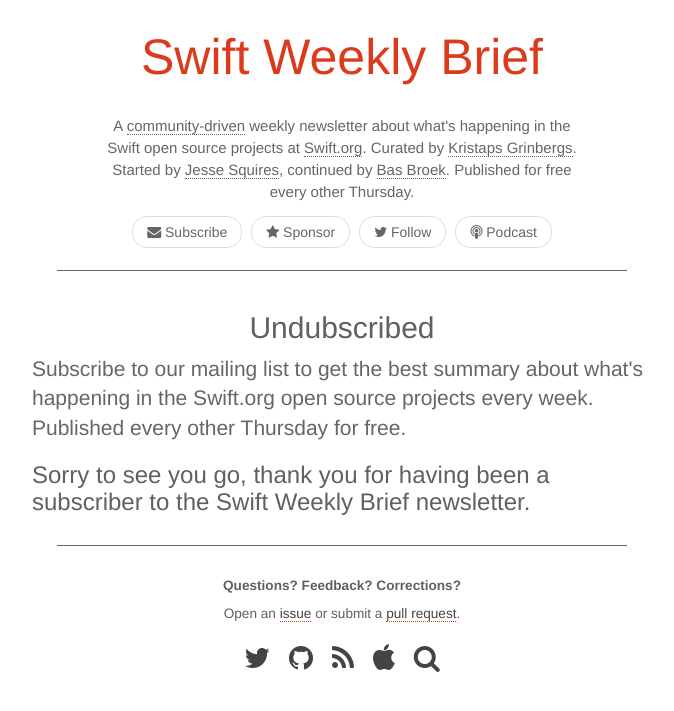
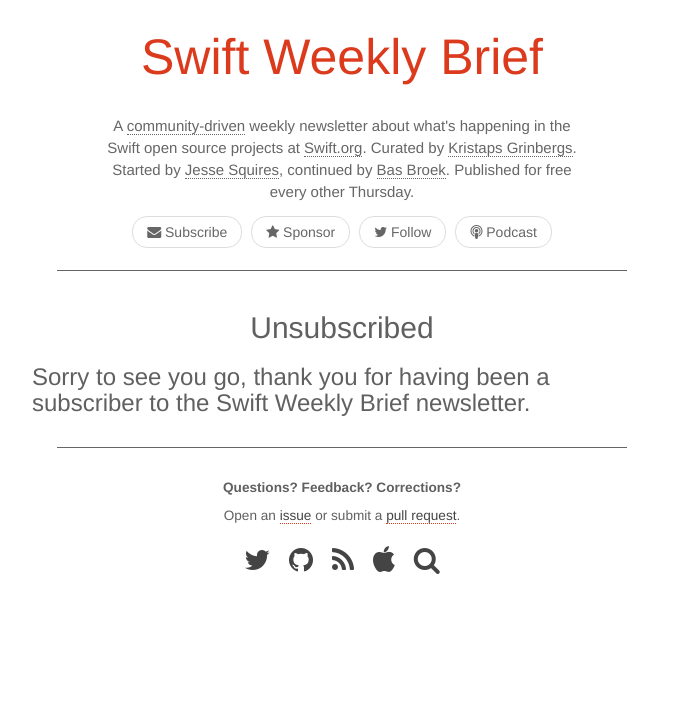
Before and after one commit to SwiftWeekly/swiftweekly.github.io, a Jekyll site: the page built from unsubscribed.html, in a window 1280 px wide. Shown: the top 711 px of the page, without its empty margins (298-972 px from the left). Built offline with Jekyll 4.4.1, drawn with Linux system fonts in a browser that asks for light colours.

Commit message:
Fix typo (#606)

```diff
--- a/unsubscribed.html
+++ b/unsubscribed.html
@@ -1,15 +1,11 @@
 ---
 layout: default
-title: Undubscribed
+title: Unsubscribed
 ---
 
 <div class="row">
     <div class="col-sm-8 col-sm-offset-2 col-md-8 col-md-offset-2">
     <h2 class="text-center">{{ page.title }}</h2>
-        <p class="lead">Subscribe to our mailing list to get the best summary about what's happening in the Swift.org open source projects every week.
-            Published every other Thursday for free.
-        </p>
-
     <h3>Sorry to see you go, thank you for having been a subscriber to the Swift Weekly Brief newsletter.</h3>
 
   </div> <!-- col -->
```
